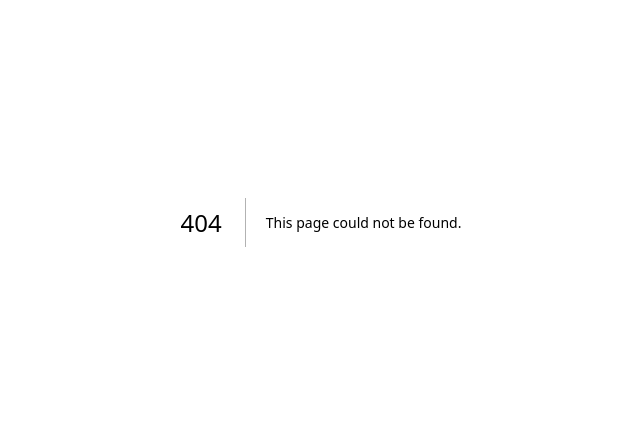
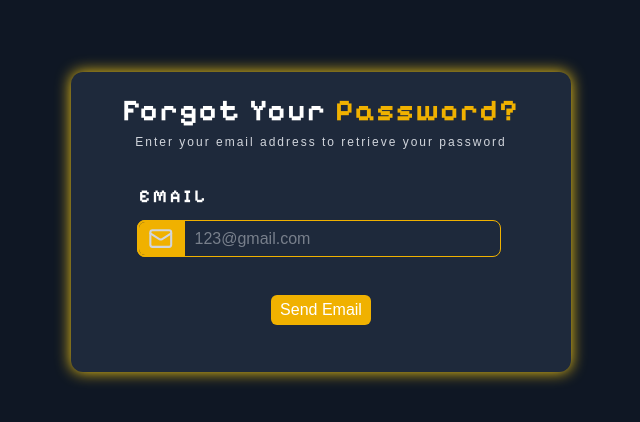
Before and after one commit to Asyrafi0257/chatbot, a Next.js app: page /forgot-password in a window 1280 px wide. Before the commit this address had no page. Shown: the part 178-600 px from the top of the page, without its empty margins (319-959 px from the left). Built offline with nearby package versions, Linux system fonts and the light colour scheme.

Commit message:
feat: add feature forgot password interface

```diff
--- /dev/null
+++ b/app/(frontend)/(authen)/forgot-password/layout.tsx
@@ -0,0 +1,14 @@
+import { Metadata } from "next";
+
+export const metadata : Metadata = {
+    title : "Forgot Password",
+    description : "This page allow user to forgot password when they not rememeber their password"
+}
+
+export default function LayoutForgot({children} : Readonly <{children : React.ReactNode}>){
+    return (
+        <div>
+            {children}
+        </div>
+    )
+}
--- /dev/null
+++ b/app/(frontend)/(authen)/forgot-password/page.tsx
@@ -0,0 +1,26 @@
+"use client";
+
+import { Mail } from "lucide-react";
+
+export default function ForgotPassword(){
+    return (
+        <div className="flex flex-row h-screen justify-center items-center bg-[#0F1724]">
+            <div className="h-[300px] w-[500px] bg-[#1E293B] rounded-xl shadow-[0_0_15px_#facc15] p-2">
+                <h2 className="mt-2 text-white text-[30px] text-center font-bold font-pixel tracking-[2px]">Forgot Your <span className="text-yellow-500">Password?</span> </h2>
+                <p className="text-gray-300 text-[12px] text-center tracking-[2px]">Enter your email address to retrieve your password</p>
+
+                <div className="mt-8 flex flex-col justify-center items-start w-[450px] ml-[60px]">
+                    <label className="text-white uppercase text-[18px] font-bold font-pixel tracking-[3px]">Email</label>
+
+                    <div className="flex flex-row mt-3 w-[360px] outline outline-1 outline-offset-1 outline-yellow-400 focus-within:outline-2 focus-within:outline-offset-2 focus-within: outline-yellow-500 rounded-md items-center justify-center">
+                      <Mail className="text-gray-300 bg-yellow-500 rounded-l-md h-[33px] w-[50px] outline outline-2 outline-yellow-500 p-1"/>
+                      <input type="email" placeholder="123@gmail.com" className="ml-3 w-full h-[20px] text-gray-300 outline-none border-none" />
+                    </div>
+                </div>
+                <div className="mt-10 w-full flex flex-row justify-center item-center ">
+                    <button className="text-white bg-yellow-500 w-[100px] h-[30px] rounded-md cursor-pointer">Send Email</button>
+                </div>
+            </div>
+        </div>
+    )
+}
--- a/app/(frontend)/(authen)/login/page.tsx
+++ b/app/(frontend)/(authen)/login/page.tsx
@@ -56,8 +56,8 @@ export default function Login(){
                 <h2 className="uppercase text-white text-[30px] tracking-[2px] font-bold font-pixel">Login</h2>
 
                 {/* input email */}
-                <div className=" flex flex-row mt-5 w-[350px] outline-1 outline-offset-1 outline-yellow-300 focus-within:outline-2 focus-within:outline-offset-2 focus-within:outline-yellow-500 rounded-md p-2">
-                    <Mail className="text-gray-300"/>
+                <div className=" flex flex-row mt-5 w-[350px] outline-1 outline-offset-1 outline-yellow-300 focus-within:outline-2 focus-within:outline-offset-2 focus-within:outline-yellow-500 rounded-md">
+                    <Mail className="text-gray-300 bg-yellow-500 rounded-l-md h-[33px] w-[50px] outline outline-2 outline-yellow-500 p-1"/>
                     <input type="email" placeholder="abc@gmail.com" className="border-none outline-none w-full text-white ml-3"
                     value={email}
                     onChange={(e) => setEmail(e.target.value)}
@@ -65,8 +65,8 @@ export default function Login(){
                 </div>
 
                 {/* input password */}
-                <div className=" flex flex-row mt-5 w-[350px] outline-1 outline-offset-1 outline-yellow-300 focus-within:outline-2 focus-within:outline-offset-2 focus-within:outline-yellow-500 rounded-md p-2">
-                    <LockKeyhole className="text-gray-300"/>
+                <div className=" flex flex-row mt-5 w-[350px] outline-1 outline-offset-1 outline-yellow-300 focus-within:outline-2 focus-within:outline-offset-2 focus-within:outline-yellow-500 rounded-md">
+                    <LockKeyhole className="text-gray-300 bg-yellow-500 rounded-l-md h-[33px] w-[50px] outline outline-2 outline-yellow-500 p-1"/>
                     <input type={showPassword ? "text" : "password"} placeholder="password" className="border-none outline-none w-full text-white ml-3"
                     value={password}
                     onChange={(e) => setPassword(e.target.value)}
@@ -82,7 +82,7 @@ export default function Login(){
 
                 {/* forgot password */}
                 <div className="w-[350] flex flex-row justify-end">
-                    <Link className="text-white text-[13px] tracking-[2px] mt-2" href={""}>forgot password</Link>
+                    <Link className="text-white text-[13px] tracking-[2px] mt-2" href={"/forgot-password"}>forgot password</Link>
                 </div>
 
                 <div className="flex flex-row justify-center bg-yellow-500 w-[100px] h-[40px] p-2 mt-5 rounded-md shadow-[0_0_5px_#facc15] cursor-pointer">
```
